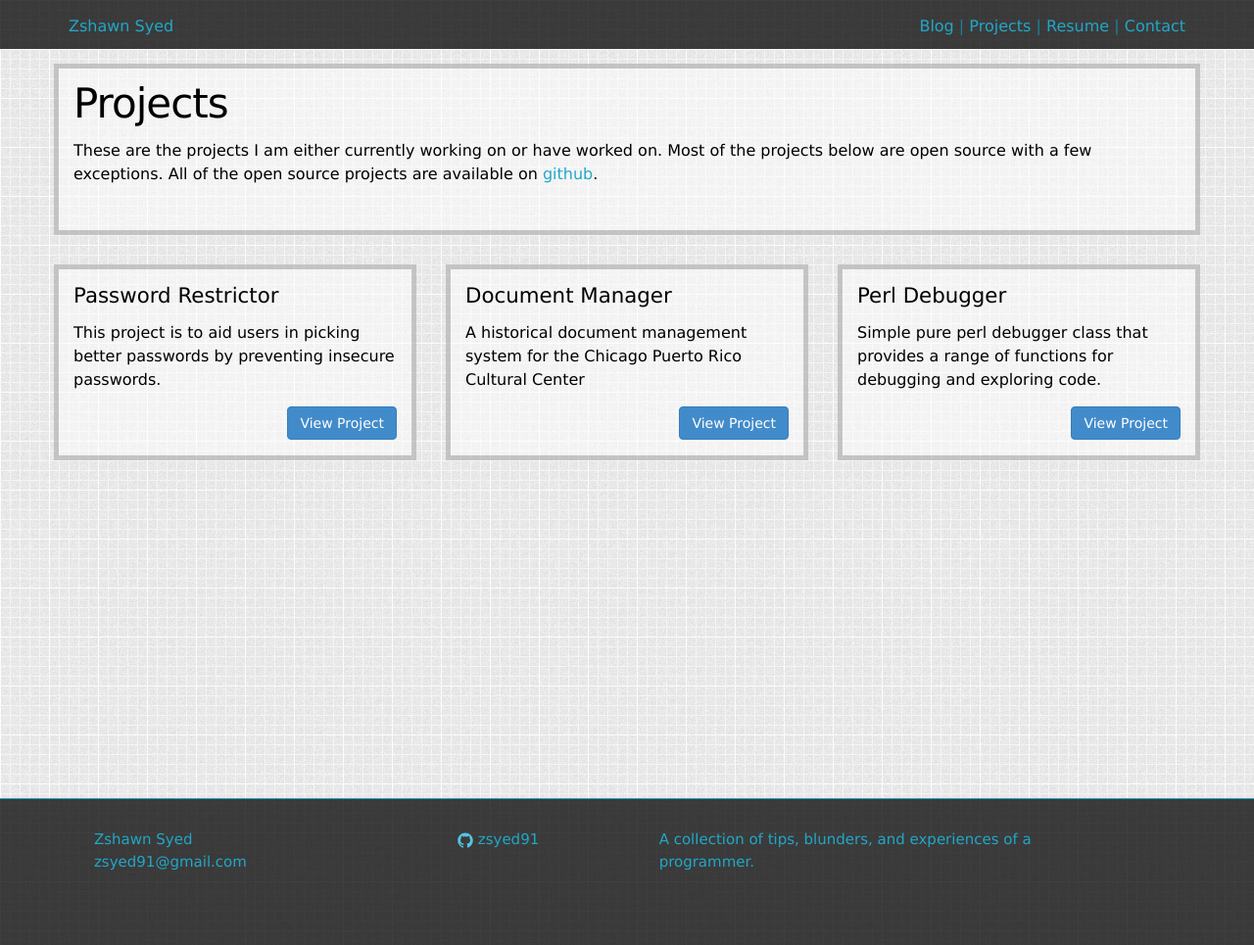
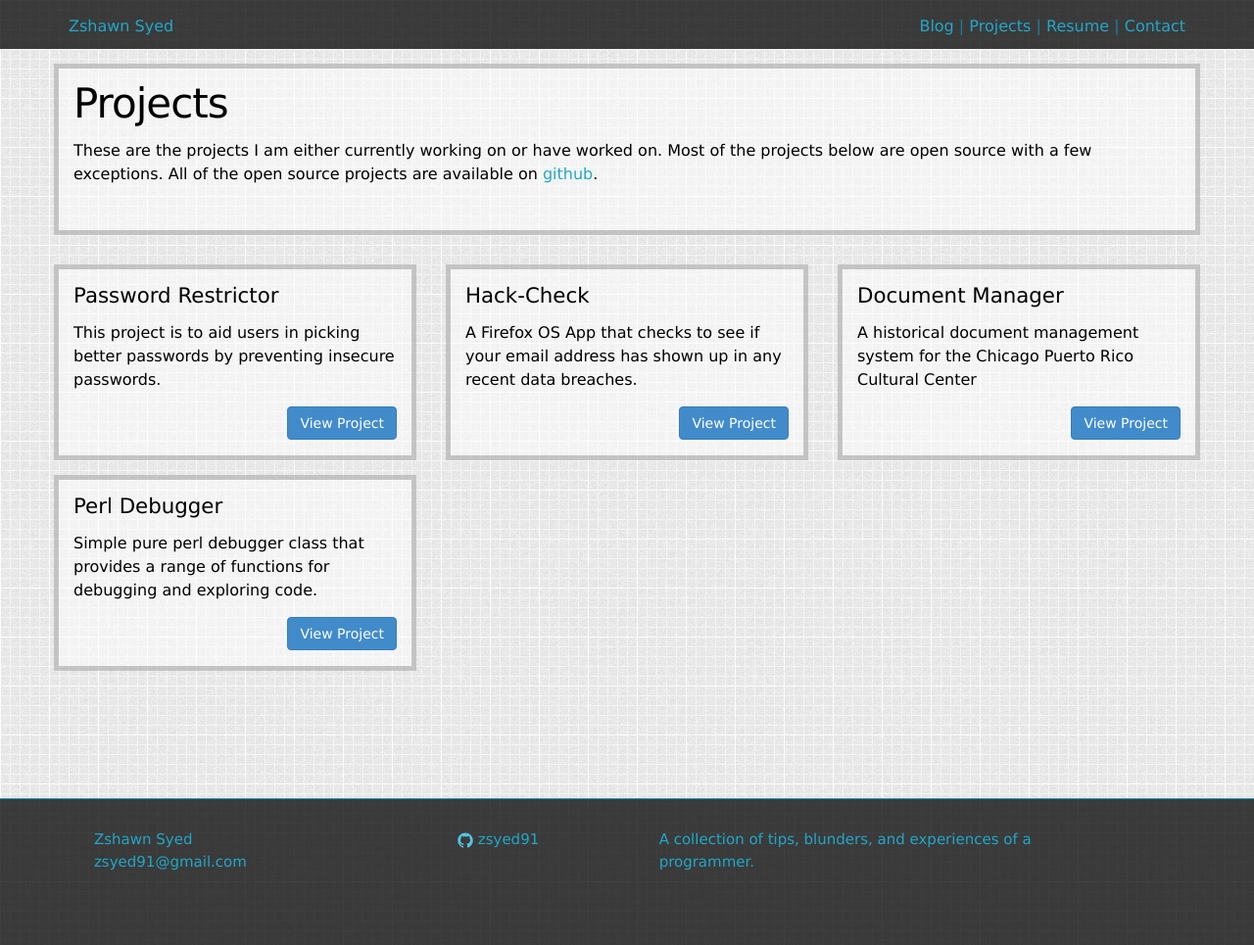
Before and after one commit to zsyed91/zsyed91.github.io, a Jekyll site: the page built from projects.md, in a window 1280 px wide. Shown: the whole page at 98% size. Built offline with Jekyll 4.4.1, drawn with Linux system fonts in a browser that asks for light colours.

Commit message:
Add new Hack Check Firefox OS Project

```diff
--- a/projects.md
+++ b/projects.md
@@ -16,6 +16,21 @@ overview: These are the projects I am either currently working on or have worked
 				<a href="js-password-restrictor" class="hidden-xs btn btn-primary btn-md pull-right" title="View Project">View Project</a>
 				<a href="js-password-restrictor" class="visible-xs btn btn-primary btn-block btn-sm" title="View Project">View Project</a>
 
+			</div>
+		</li>
+
+		<li class="col-lg-4 col-sm-6">
+			<div class="content">
+				<h2>Hack-Check</h2>
+				<p>A Firefox OS App that checks to see if your email address has shown up in any recent data breaches.</p>
+
+				<a href="hack-check"
+					class="hidden-xs btn btn-primary btn-md pull-right"
+					title="View Project">View Project</a>
+
+				<a href="hack-check"
+					class="visible-xs btn btn-primary btn-block btn-sm"
+					title="View Project">View Project</a>
 			</div>
 		</li>
 
@@ -50,5 +65,8 @@ overview: These are the projects I am either currently working on or have worked
 			</div>
 		</li>
 
+
+
+
 	</ul>
 </section>
```
Also changed, not shown: projects/hack-check.md (added, +38 -0 lines).
